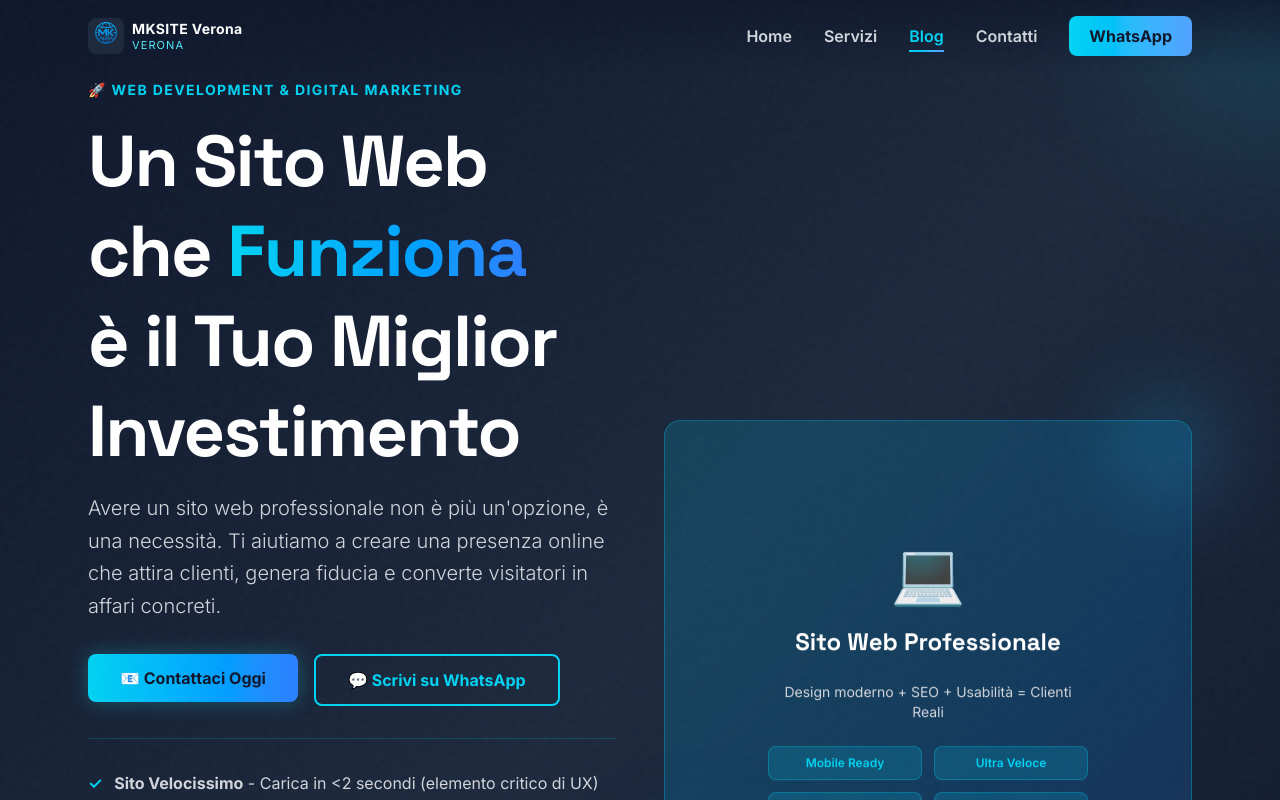
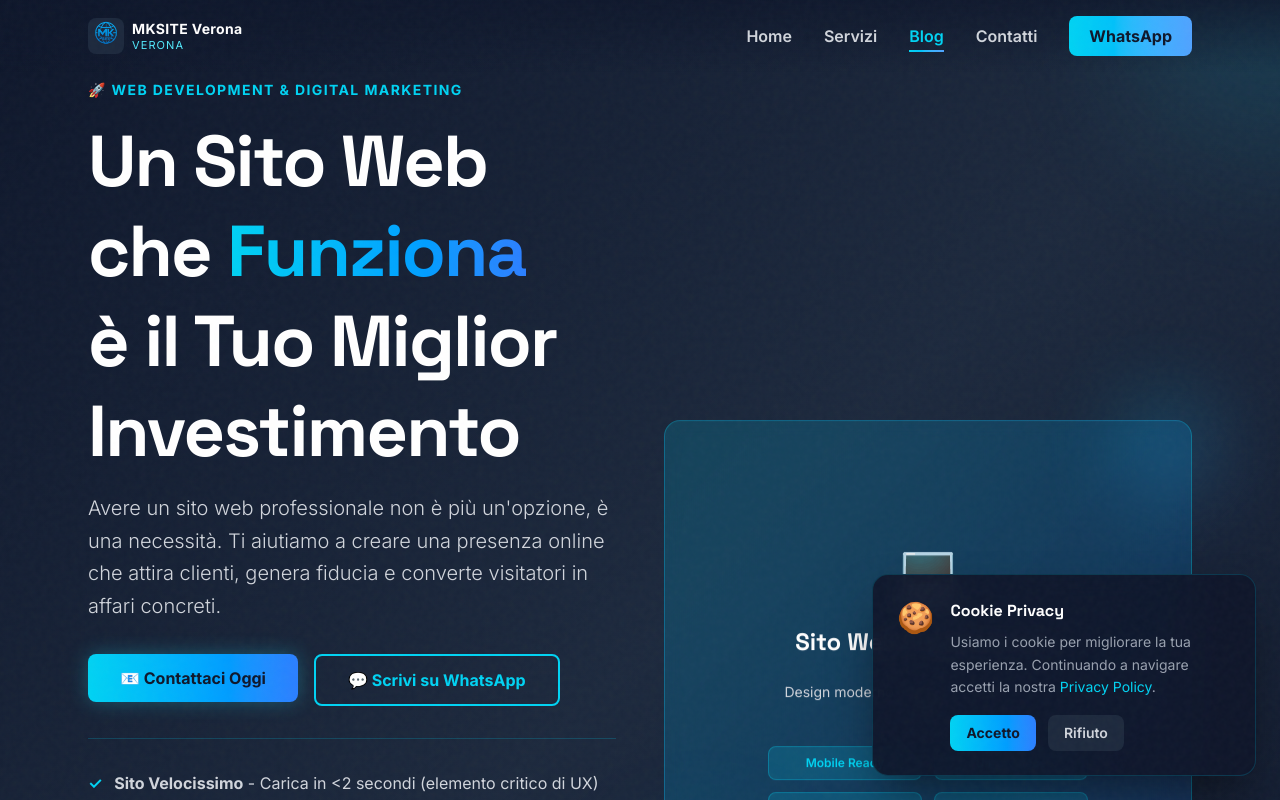
Before and after one commit to valemond06-svg/mksiteverona-site, a Next.js app: page / in a window 1280 px wide. Shown: the top 800 px of the page. Built offline with nearby package versions, Linux system fonts and the light colour scheme.

Commit message:
Feat: Final Polish (Cookie Banner, 404, Loading, Pricing UI)

```diff
--- a/app/layout.js
+++ b/app/layout.js
@@ -1,6 +1,7 @@
 import { Inter, Space_Grotesk } from 'next/font/google';
 import './globals.css';
 import { ReactLenis } from 'lenis/react';
+import CookieBanner from '@/components/CookieBanner';
 
 const inter = Inter({ subsets: ['latin'], variable: '--font-inter' });
 const spaceGrotesk = Space_Grotesk({ subsets: ['latin'], variable: '--font-space' });
@@ -65,7 +66,10 @@ export default function RootLayout({ children }) {
       </head>
       <body className={`${inter.variable} ${spaceGrotesk.variable} font-sans bg-slate-900 text-white antialiased`}>
         <ReactLenis root>
-          <div id="root">{children}</div>
+          <div id="root">
+            {children}
+            <CookieBanner />
+          </div>
         </ReactLenis>
       </body>
     </html>
--- /dev/null
+++ b/app/loading.js
@@ -0,0 +1,11 @@
+export default function Loading() {
+    return (
+        <div className="fixed inset-0 z-50 flex items-center justify-center bg-slate-900/80 backdrop-blur-sm">
+            <div className="relative w-24 h-24">
+                <div className="absolute inset-0 border-t-4 border-cyan-400 rounded-full animate-spin"></div>
+                <div className="absolute inset-2 border-r-4 border-blue-500 rounded-full animate-spin reverse"></div>
+                <div className="absolute inset-4 border-b-4 border-cyan-600 rounded-full animate-pulse"></div>
+            </div>
+        </div>
+    );
+}
--- /dev/null
+++ b/app/not-found.js
@@ -0,0 +1,30 @@
+import Link from 'next/link';
+import { PremiumButton } from '@/components/ui/PremiumButton';
+
+export default function NotFound() {
+    return (
+        <div className="min-h-screen bg-slate-900 flex items-center justify-center relative overflow-hidden px-6">
+            <div className="absolute inset-0 overflow-hidden pointer-events-none">
+                <div className="absolute top-1/4 left-1/4 w-96 h-96 bg-cyan-500/10 rounded-full blur-3xl animate-pulse" />
+                <div className="absolute bottom-1/4 right-1/4 w-96 h-96 bg-blue-500/10 rounded-full blur-3xl animate-pulse delay-1000" />
+            </div>
+
+            <div className="relative z-10 text-center space-y-8">
+                <div className="text-9xl font-black text-transparent bg-clip-text bg-gradient-to-r from-cyan-400 to-blue-600">
+                    404
+                </div>
+                <h2 className="text-3xl md:text-4xl font-bold text-white">
+                    Oops! Pagina non trovata.
+                </h2>
+                <p className="text-gray-400 max-w-md mx-auto">
+                    Sembra che tu ti sia perso nello spazio digitale. Non preoccuparti, torniamo alla base.
+                </p>
+                <div>
+                    <PremiumButton href="/">
+                        🏠 Torna alla Home
+                    </PremiumButton>
+                </div>
+            </div>
+        </div>
+    );
+}
--- /dev/null
+++ b/app/template.js
@@ -0,0 +1,15 @@
+'use client';
+
+import { motion } from 'framer-motion';
+
+export default function Template({ children }) {
+    return (
+        <motion.div
+            initial={{ opacity: 0, y: 20 }}
+            animate={{ opacity: 1, y: 0 }}
+            transition={{ duration: 0.5, ease: 'easeOut' }}
+        >
+            {children}
+        </motion.div>
+    );
+}
--- /dev/null
+++ b/components/CookieBanner.jsx
@@ -0,0 +1,71 @@
+'use client';
+
+import { useState, useEffect } from 'react';
+import { motion, AnimatePresence } from 'framer-motion';
+import Link from 'next/link';
+
+export default function CookieBanner() {
+    const [isVisible, setIsVisible] = useState(false);
+
+    useEffect(() => {
+        // Check localStorage after mount to avoid hydration mismatch
+        const consent = localStorage.getItem('mksite-cookie-consent');
+        if (!consent) {
+            // Small delay for better UX
+            const timer = setTimeout(() => setIsVisible(true), 1500);
+            return () => clearTimeout(timer);
+        }
+    }, []);
+
+    const handleAccept = () => {
+        localStorage.setItem('mksite-cookie-consent', 'accepted');
+        setIsVisible(false);
+    };
+
+    const handleDecline = () => {
+        localStorage.setItem('mksite-cookie-consent', 'declined');
+        setIsVisible(false);
+    };
+
+    return (
+        <AnimatePresence>
+            {isVisible && (
+                <motion.div
+                    initial={{ y: 100, opacity: 0 }}
+                    animate={{ y: 0, opacity: 1 }}
+                    exit={{ y: 100, opacity: 0 }}
+                    transition={{ duration: 0.5, ease: "easeOut" }}
+                    className="fixed bottom-6 left-6 right-6 md:left-auto md:right-6 md:w-96 z-50 p-6 bg-slate-900/95 backdrop-blur-md border border-cyan-500/20 rounded-2xl shadow-2xl shadow-black/50"
+                >
+                    <div className="flex items-start gap-4">
+                        <div className="text-3xl">🍪</div>
+                        <div className="flex-1">
+                            <h3 className="text-white font-bold mb-2">Cookie Privacy</h3>
+                            <p className="text-sm text-gray-400 leading-relaxed mb-4">
+                                Usiamo i cookie per migliorare la tua esperienza. Continuando a navigare accetti la nostra{' '}
+                                <Link href="/privacy" className="text-cyan-400 hover:underline">
+                                    Privacy Policy
+                                </Link>.
+                            </p>
+
+                            <div className="flex gap-3">
+                                <button
+                                    onClick={handleAccept}
+                                    className="px-4 py-2 bg-gradient-to-r from-cyan-400 to-blue-500 text-slate-900 text-sm font-bold rounded-lg hover:shadow-lg hover:shadow-cyan-500/30 transition-all"
+                                >
+                                    Accetto
+                                </button>
+                                <button
+                                    onClick={handleDecline}
+                                    className="px-4 py-2 bg-slate-800 text-gray-300 text-sm font-semibold rounded-lg hover:bg-slate-700 transition-colors"
+                                >
+                                    Rifiuto
+                                </button>
+                            </div>
+                        </div>
+                    </div>
+                </motion.div>
+            )}
+        </AnimatePresence>
+    );
+}
--- a/components/Pricing.jsx
+++ b/components/Pricing.jsx
@@ -64,12 +64,13 @@ export default function Pricing() {
 
           {/* PRO - HIGHLIGHTED */}
           <MotionWrapper delay={0.2} className="relative z-10 transform md:scale-105">
+            {/* Badge - Moved outside to prevent clipping/overlap */}
+            <div className="absolute -top-5 left-1/2 -translate-x-1/2 px-6 py-2 bg-gradient-to-r from-cyan-400 to-blue-500 rounded-full shadow-lg shadow-cyan-500/40 z-20 whitespace-nowrap">
+              <span className="text-sm font-bold text-white tracking-wide">⭐ Più Scelto (70%)</span>
+            </div>
+
             <SpotlightCard className="p-8 h-full border-cyan-400 bg-slate-900/80 shadow-2xl shadow-cyan-500/20" spotlightColor="rgba(34, 211, 238, 0.25)">
-              <div className="absolute -top-4 left-1/2 -translate-x-1/2 px-4 py-1 bg-gradient-to-r from-cyan-400 to-blue-400 rounded-full">
-                <span className="text-sm font-bold text-white">⭐ Più Scelto (70%)</span>
-              </div>
-
-              <div className="mb-8 pt-4">
+              <div className="mb-8 pt-8">
                 <div className="text-4xl font-black text-white mb-2">€599</div>
                 <p className="text-cyan-400 text-sm font-semibold">una tantum</p>
                 <h3 className="text-2xl font-bold text-white mt-4">Pro</h3>
```
